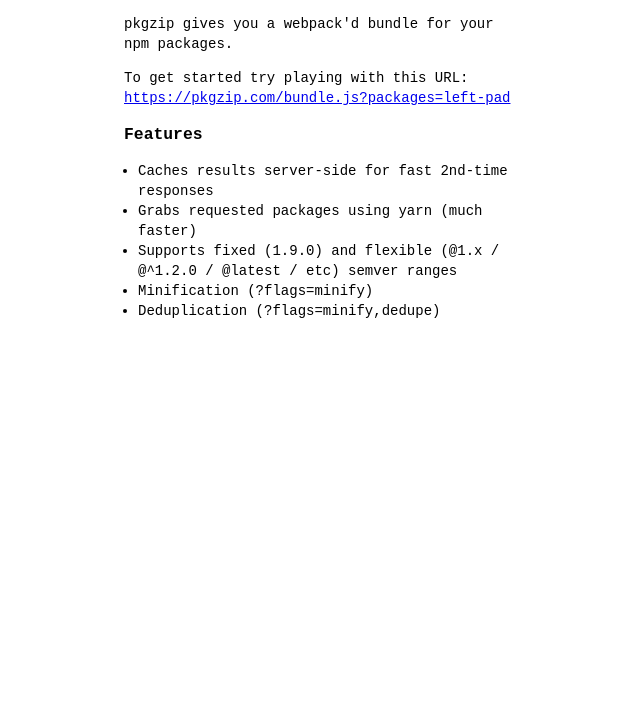
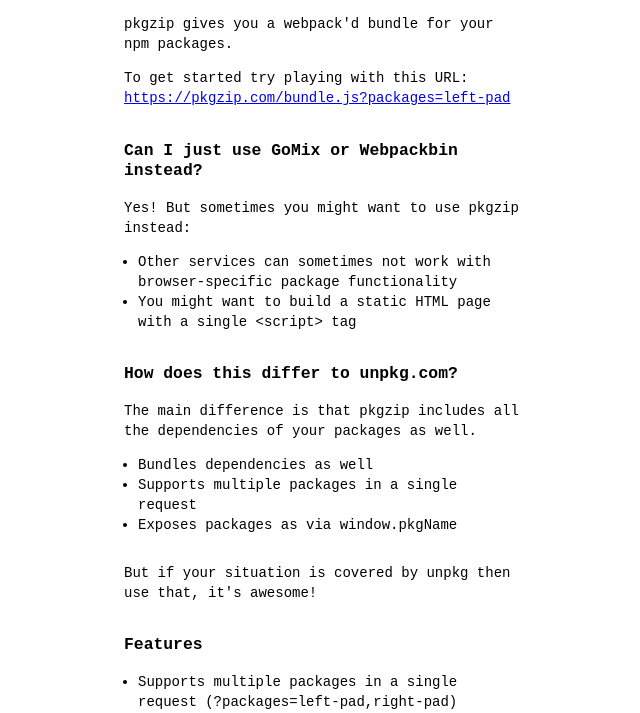
Before and after one commit to onface/pkgzip.com, a website: page src/assets/index.html in a window 1280 px wide. Shown: the part 79-792 px from the top of the page, without its empty margins (316-956 px from the left). Drawn offline with Linux system fonts and the light colour scheme.

Commit message:
docs: more info on homepage

```diff
--- a/src/assets/index.html
+++ b/src/assets/index.html
@@ -13,8 +13,12 @@
       }
 
       ul {
-        margin: 0;
+        margin: 1em 0 2em 0;
         padding: 0 0 0 1em;
+      }
+
+      h3 {
+        margin-top: 2em;
       }
     </style>
   </head>
@@ -28,13 +32,30 @@
         To get started try playing with this URL: <a href="https://pkgzip.com/bundle.js?packages=left-pad">https://pkgzip.com/bundle.js?packages=left-pad</a>
       </p>
 
+      <h3>Can I just use GoMix or Webpackbin instead?</h3>
+      <p>Yes! But sometimes you might want to use pkgzip instead:</p>
+      <ul>
+        <li>Other services can sometimes not work with browser-specific package functionality</li>
+        <li>You might want to build a static HTML page with a single &lt;script&gt; tag</li>
+      </ul>
+
+      <h3>How does this differ to unpkg.com?</h3>
+      <p>The main difference is that pkgzip includes all the dependencies of your packages as well.</p>
+      <ul>
+        <li>Bundles dependencies as well</li>
+        <li>Supports multiple packages in a single request</li>
+        <li>Exposes packages as via window.pkgName</li>
+      </ul>
+      <p>But if your situation is covered by unpkg then use that, it's awesome!</p>
+
       <h3>Features</h3>
       <ul>
-        <li>Caches results server-side for fast 2nd-time responses</li>
-        <li>Grabs requested packages using yarn (much faster)</li>
+        <li>Supports multiple packages in a single request (?packages=left-pad,right-pad)</li>
         <li>Supports fixed (1.9.0) and flexible (@1.x / @^1.2.0 / @latest / etc) semver ranges</li>
         <li>Minification (?flags=minify)</li>
         <li>Deduplication (?flags=minify,dedupe)</li>
+        <li>Caches results server-side for fast 2nd-time responses</li>
+        <li>Grabs requested packages using yarn (much faster)</li>
       </ul>
     </section>
   </body>
```
